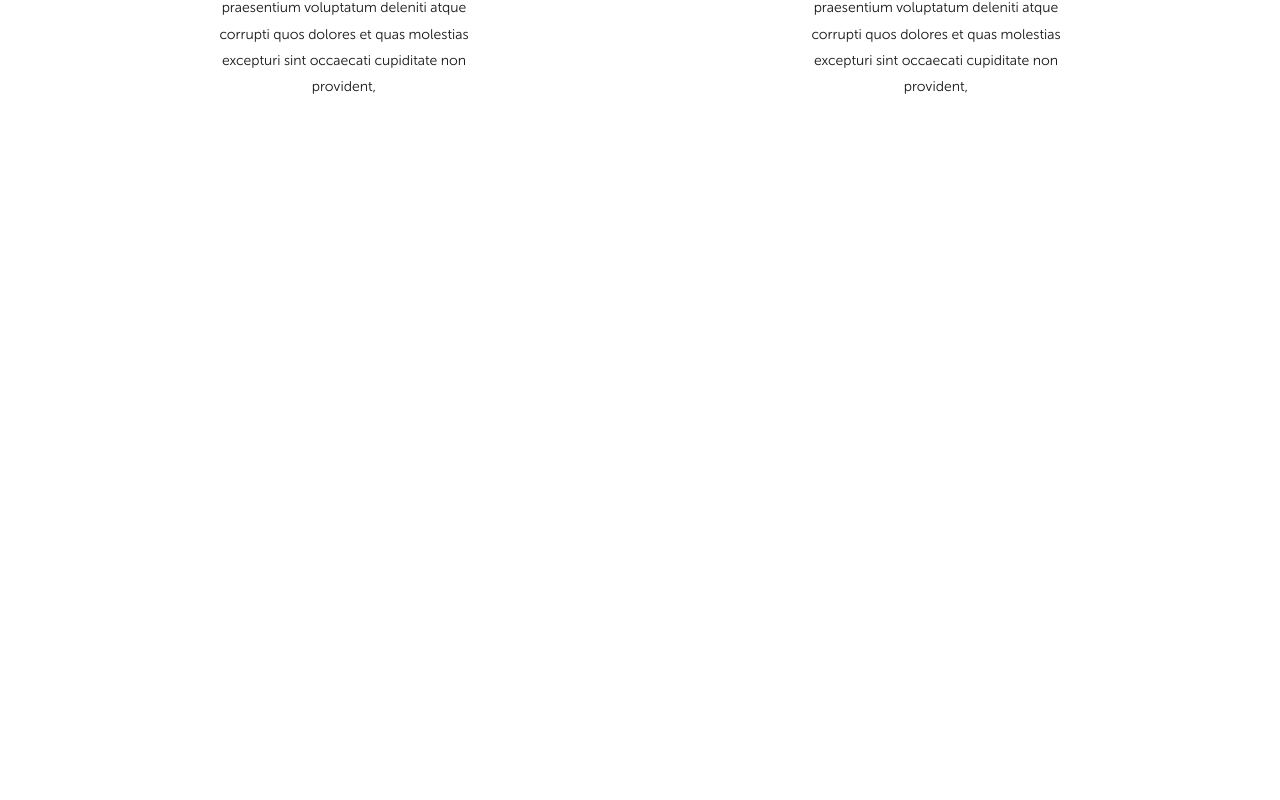
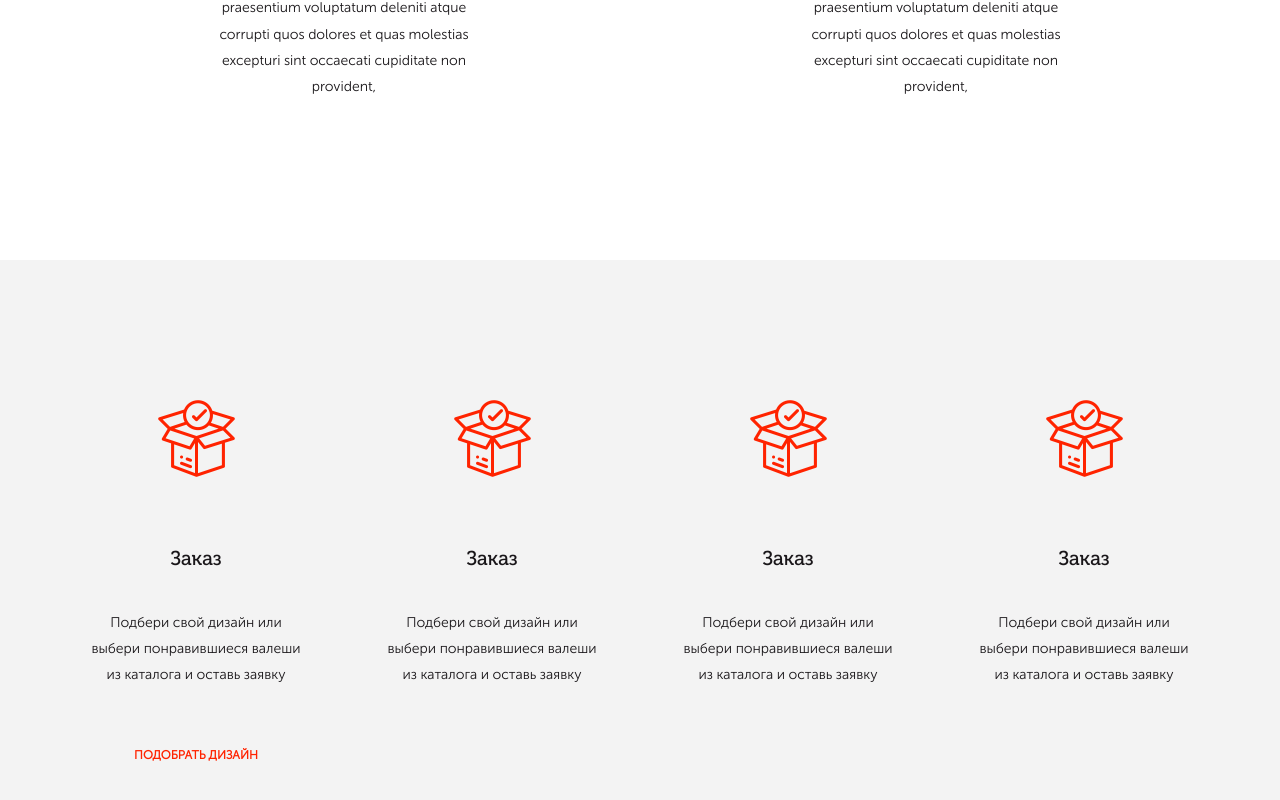
Before and after one commit to 1gory/ivaleshi, a React app: page / in a window 1280 px wide. Shown: the part 2669-3469 px from the top of the page. Before the commit the page ends 2929 px from the top, so only its background shows below. Built offline with nearby package versions, Linux system fonts and the light colour scheme.

Commit message:
add basic markup

```diff
--- a/src/App.jsx
+++ b/src/App.jsx
@@ -4,6 +4,7 @@ import InfoBlock1 from './InfoBlock1';
 import SectionCards from './SectionCards';
 import Header from './Header';
 import Navbar from './Navbar';
+import SectionOrder from './SectionOrder';
 
 const Wrapper = styled.div`
   color: white;
@@ -21,6 +22,7 @@ export default class extends Component {
         <Header></Header>
         <InfoBlock1></InfoBlock1>
         <SectionCards></SectionCards>
+        <SectionOrder></SectionOrder>
       </Wrapper>
     );
   }
--- /dev/null
+++ b/src/SectionOrder/index.jsx
@@ -0,0 +1,95 @@
+import React from 'react';
+import styled from 'styled-components';
+import { Grid, Row, Col } from 'react-flexbox-grid';
+import icon1 from './icon-1.png';
+
+const Wrapper = styled.div`
+  background-color: rgba(25, 22, 22, 0.05);
+  position: relative;
+`;
+
+const Card = styled.div`
+  padding-top: 140px;
+  padding-bottom: 140px;
+`;
+
+const CardHeader = styled.div`
+  margin-top: 70px;
+  margin-bottom: 40px;
+  font-size: 20px;
+  color: #191619;
+  font-family: 'Museo-Regular', sans-serif;
+  text-align: center;
+`;
+
+const CardText = styled.div`
+  padding: 0 35px;
+  margin-bottom: 50px;
+  font-size: 14px;
+  color: #191619;
+  line-height: 1.86;
+  font-family: 'MuseoSans-Regular', sans-serif;
+  text-align: center;
+`;
+
+const CardIcon = styled.img`
+  margin: auto;
+  display: block;
+`;
+
+const CardButton = styled.button`
+  display: block;
+  margin: auto;
+  background: none;
+  border: none;
+  padding: 11px 15px;
+  color: #ff2300;
+  text-transform: uppercase;
+  font-family: 'MuseoSans-Regular', sans-serif;
+  font-size: 12px;
+  font-weight: 600;
+  cursor: pointer;
+  transition: 0.2s;
+  &:hover {
+    background-color: #ff3300;
+    color: white;
+  }
+`;
+
+export default () => (
+  <Wrapper>
+    <Grid>
+      <Row>
+        <Col xs={3}>
+          <Card>
+            <CardIcon src={icon1} />
+            <CardHeader>Заказ</CardHeader>
+            <CardText>Подбери свой дизайн или выбери понравившиеся валеши из каталога и оставь заявку</CardText>
+            <CardButton>Подобрать дизайн</CardButton>
+          </Card>
+        </Col>
+        <Col xs={3}>
+          <Card>
+            <CardIcon src={icon1} />
+            <CardHeader>Заказ</CardHeader>
+            <CardText>Подбери свой дизайн или выбери понравившиеся валеши из каталога и оставь заявку</CardText>
+          </Card>
+        </Col>
+        <Col xs={3}>
+          <Card>
+            <CardIcon src={icon1} />
+            <CardHeader>Заказ</CardHeader>
+            <CardText>Подбери свой дизайн или выбери понравившиеся валеши из каталога и оставь заявку</CardText>
+          </Card>
+        </Col>
+        <Col xs={3}>
+          <Card>
+            <CardIcon src={icon1} />
+            <CardHeader>Заказ</CardHeader>
+            <CardText>Подбери свой дизайн или выбери понравившиеся валеши из каталога и оставь заявку</CardText>
+          </Card>
+        </Col>
+      </Row>
+    </Grid>
+  </Wrapper>
+);
```
Also changed, not shown: src/SectionOrder/icon-1.png (added).
